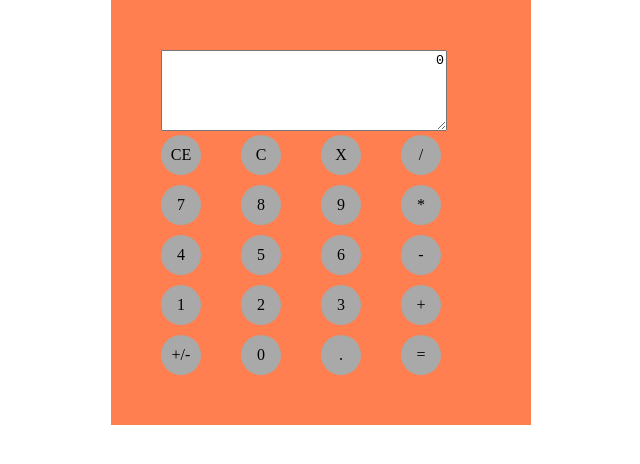
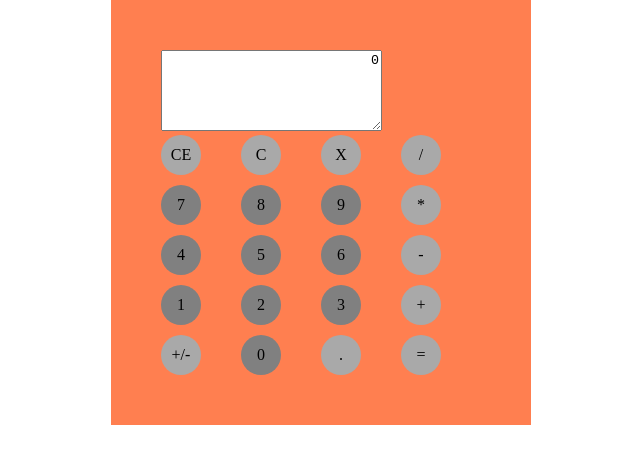
Before and after one commit to Basanta-khatri-0311/simpleprojects, a plain HTML site: page calculator/index.html in a window 1280 px wide. Shown: the whole page, without its empty margins (319-959 px from the left). Drawn offline with Linux system fonts and the light colour scheme.

Commit message:
added hover effect in the numbers

```diff
--- a/calculator/index.html
+++ b/calculator/index.html
@@ -15,23 +15,23 @@
       <div class="row">X</div>
       <div class="row">/</div>
 
-      <div class="row">7</div>
-      <div class="row">8</div>
-      <div class="row">9</div>
+      <div class="row number">7</div>
+      <div class="row number">8</div>
+      <div class="row number">9</div>
       <div class="row">*</div>
 
-      <div class="row">4</div>
-      <div class="row">5</div>
-      <div class="row">6</div>
+      <div class="row number">4</div>
+      <div class="row number">5</div>
+      <div class="row number">6</div>
       <div class="row">-</div>
 
-      <div class="row">1</div>
-      <div class="row">2</div>
-      <div class="row">3</div>
+      <div class="row number">1</div>
+      <div class="row number">2</div>
+      <div class="row number">3</div>
       <div class="row">+</div>
 
       <div class="row">+/-</div>
-      <div class="row">0</div>
+      <div class="row number">0</div>
       <div class="row">.</div>
       <div class="row">=</div>
     </div>
--- a/calculator/style.css
+++ b/calculator/style.css
@@ -11,7 +11,6 @@ main{
 }
 
 textarea{
-  width: 35vh;
   text-align: right;
 }
 .container{
@@ -28,3 +27,11 @@ textarea{
   align-content: center;
   text-align: center;
 }
+
+.number{
+  background-color: grey;
+}
+.row:hover{
+  background-color: rgb(169, 160, 128);
+  cursor: pointer;
+}
```
